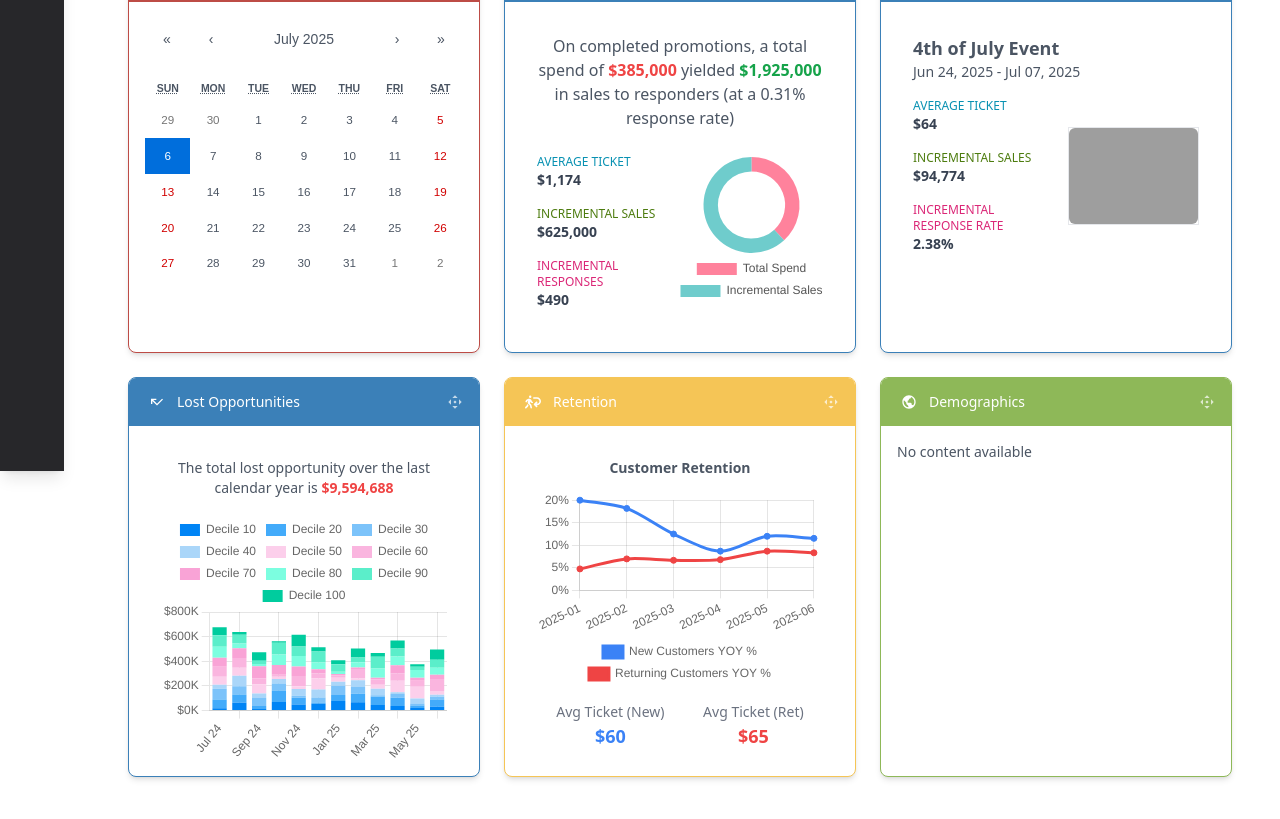
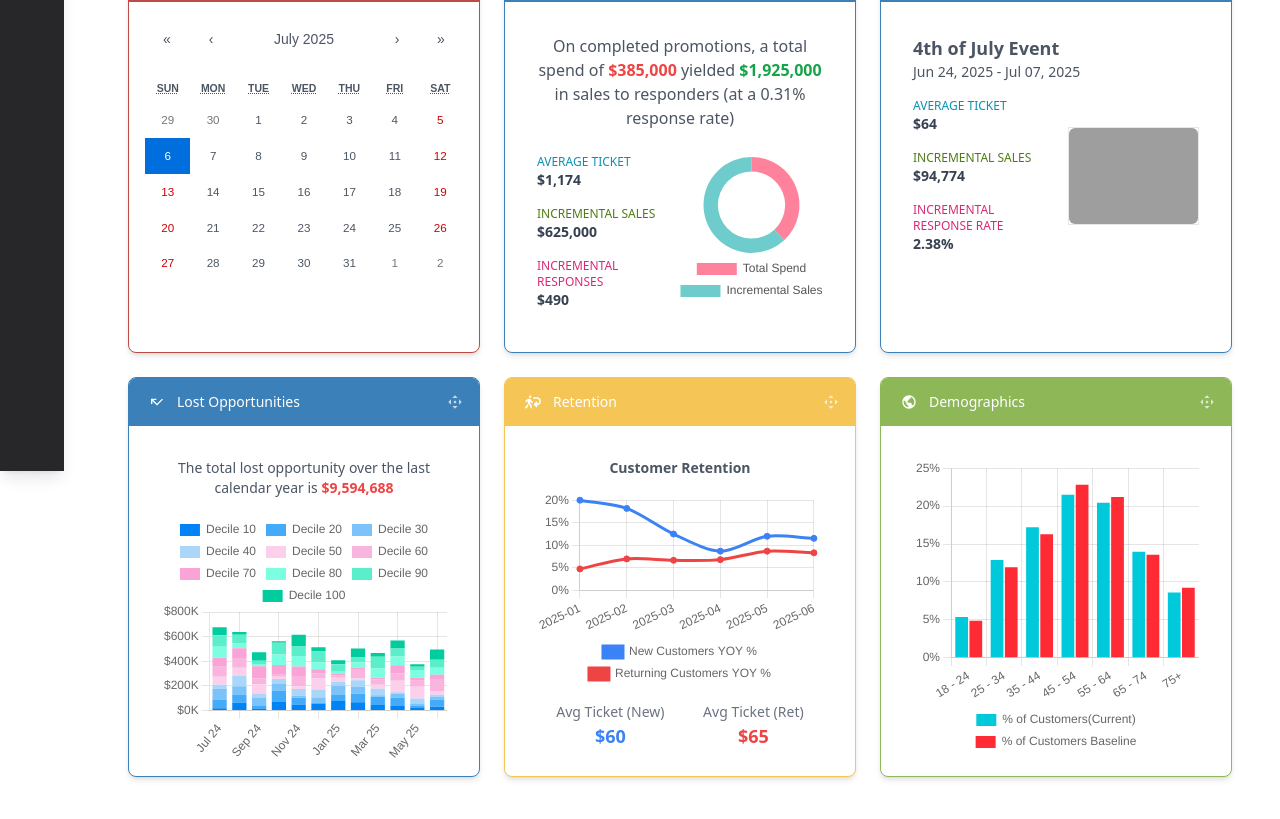
Before and after one commit to robhcho/dashboard-app, a Next.js app: page /dashboard in a window 1280 px wide. Shown: the part 329-1148 px from the top of the page. Built offline with nearby package versions, Linux system fonts and the light colour scheme; grey boxes are pictures that could not be loaded.

Commit message:
add demographics panel

```diff
--- /dev/null
+++ b/app/hooks/usedemoData.ts
@@ -0,0 +1,36 @@
+import { useEffect, useState } from 'react'
+
+export type DemoRecord = {
+  metric: string
+  customers: number
+  customers_baseline: number
+  customers_ly: number
+}
+
+export type DemoData = {
+  MetricType: string
+  Key: string
+  Data: DemoRecord[]
+}
+
+export const useDemoData = () => {
+  const [data, setData] = useState<DemoData[]>([])
+  const [loading, setLoading] = useState(true)
+
+  useEffect(() => {
+    const fetchData = async () => {
+      try {
+        const res = await fetch('mock/demographics.json')
+        if(!res.ok) throw new Error(`Failed to load: ${res.status}`)
+        const data = await res.json()
+        setData(data)
+      } catch (err:any) {
+        console.error('Error fetching data', err)
+      } finally {
+        setLoading(false)
+      }
+    }
+    fetchData()
+  }, [])
+  return {data, loading}
+}
--- /dev/null
+++ b/components/panels/DemographicPanel.tsx
@@ -0,0 +1,66 @@
+'use client'
+import React from 'react'
+import { useDemoData } from '@/app/hooks/usedemoData'
+import { BarChart } from '../charts/BarChart'
+import { DemoRecord } from '@/app/hooks/usedemoData'
+
+export const DemographicPanel = () => {
+  const {data: demoData} = useDemoData()
+  if(!demoData?.length) return null
+
+  const total = (key: keyof DemoRecord) => demoData[0].Data.reduce((sum, d) => sum + (d[key] as number || 0), 0)
+  const labels = demoData[0].Data.map((d) => d.metric)
+
+  const chartData = {
+    labels,
+    datasets: [
+      {
+        label: '% of Customers(Current)',
+        data: demoData[0].Data.map((d) => (d.customers / total('customers')) * 100),
+        backgroundColor: '#00c9db'
+      },
+      {
+        label: '% of Customers Baseline',
+        data: demoData[0].Data.map((d) => (d.customers_baseline / total('customers_baseline')) * 100),
+        backgroundColor: '#ff2b34'
+      }
+    ]
+  }
+
+  const options = {
+    responsive: true,
+    maintainAspectRatio: false,
+    plugins: {
+      legend: {
+        position: 'bottom' as const,
+        labels: {
+          boxWidth: 20
+        }
+      },
+      tooltip: {
+        callbacks: {
+          label: (ctx: any) => `${ctx.dataset.label}: ${ctx.parsed.y.toFixed(1)}%`
+        }
+      }
+    },
+    scales: {
+      y: {
+        ticks: {
+          callback: function (tickValue: number | string) {
+            return typeof tickValue === 'number' ? `${tickValue}%` : tickValue
+          }
+        },
+        beginAtZero: true,
+        max: 25
+      }
+    }
+  }
+
+  return (
+    <div className='p-4'>
+      <div className='h-[300px]'>
+        <BarChart data={chartData} options={options} />
+      </div>
+    </div>
+  )
+}
--- a/components/panels/index.ts
+++ b/components/panels/index.ts
@@ -3,6 +3,7 @@ import { PromoPanel } from './PromoPanel'
 import { RoiPanel } from './RoiPanel'
 import { RetentionPanel } from './RetentionPanel'
 import { LostOppPanel } from './LostOppPanel'
+import { DemographicPanel } from './DemographicPanel'
 
 export const panelComponentMap: Record<string, React.FC> = {
   calendar: CalendarPanel,
@@ -10,4 +11,5 @@ export const panelComponentMap: Record<string, React.FC> = {
   promo: PromoPanel,
   lostOpp: LostOppPanel,
   retention: RetentionPanel,
+  demographics: DemographicPanel,
 }
--- a/public/mock/demographics.json
+++ b/public/mock/demographics.json
@@ -4,53 +4,46 @@
     "Key": "age",
     "Data": [
       {
-        "MetricValue": "18 - 24",
-        "Customers": 500,
-        "Customers_Baseline": 450,
-        "Customers_LY": 480,
-        "Boomerang": 25
+        "metric": "18 - 24",
+        "customers": 500,
+        "customers_baseline": 450,
+        "customers_ly": 480
       },
       {
-        "MetricValue": "25 - 34",
-        "Customers": 1200,
-        "Customers_Baseline": 1100,
-        "Customers_LY": 1150,
-        "Boomerang": 100
+        "metric": "25 - 34",
+        "customers": 1200,
+        "customers_baseline": 1100,
+        "customers_ly": 1150
       },
       {
-        "MetricValue": "35 - 44",
-        "Customers": 1600,
-        "Customers_Baseline": 1500,
-        "Customers_LY": 1550,
-        "Boomerang": 150
+        "metric": "35 - 44",
+        "customers": 1600,
+        "customers_baseline": 1500,
+        "customers_ly": 1550
       },
       {
-        "MetricValue": "45 - 54",
-        "Customers": 2000,
-        "Customers_Baseline": 2100,
-        "Customers_LY": 2050,
-        "Boomerang": 180
+        "metric": "45 - 54",
+        "customers": 2000,
+        "customers_baseline": 2100,
+        "customers_ly": 2050
       },
       {
-        "MetricValue": "55 - 64",
-        "Customers": 1900,
-        "Customers_Baseline": 1950,
-        "Customers_LY": 1925,
-        "Boomerang": 160
+        "metric": "55 - 64",
+        "customers": 1900,
+        "customers_baseline": 1950,
+        "customers_ly": 1925
       },
       {
-        "MetricValue": "65 - 74",
-        "Customers": 1300,
-        "Customers_Baseline": 1250,
-        "Customers_LY": 1275,
-        "Boomerang": 120
+        "metric": "65 - 74",
+        "customers": 1300,
+        "customers_baseline": 1250,
+        "customers_ly": 1275
       },
       {
-        "MetricValue": "75+",
-        "Customers": 800,
-        "Customers_Baseline": 850,
-        "Customers_LY": 820,
-        "Boomerang": 60
+        "metric": "75+",
+        "customers": 800,
+        "customers_baseline": 850,
+        "customers_ly": 820
       }
     ]
   }
```
